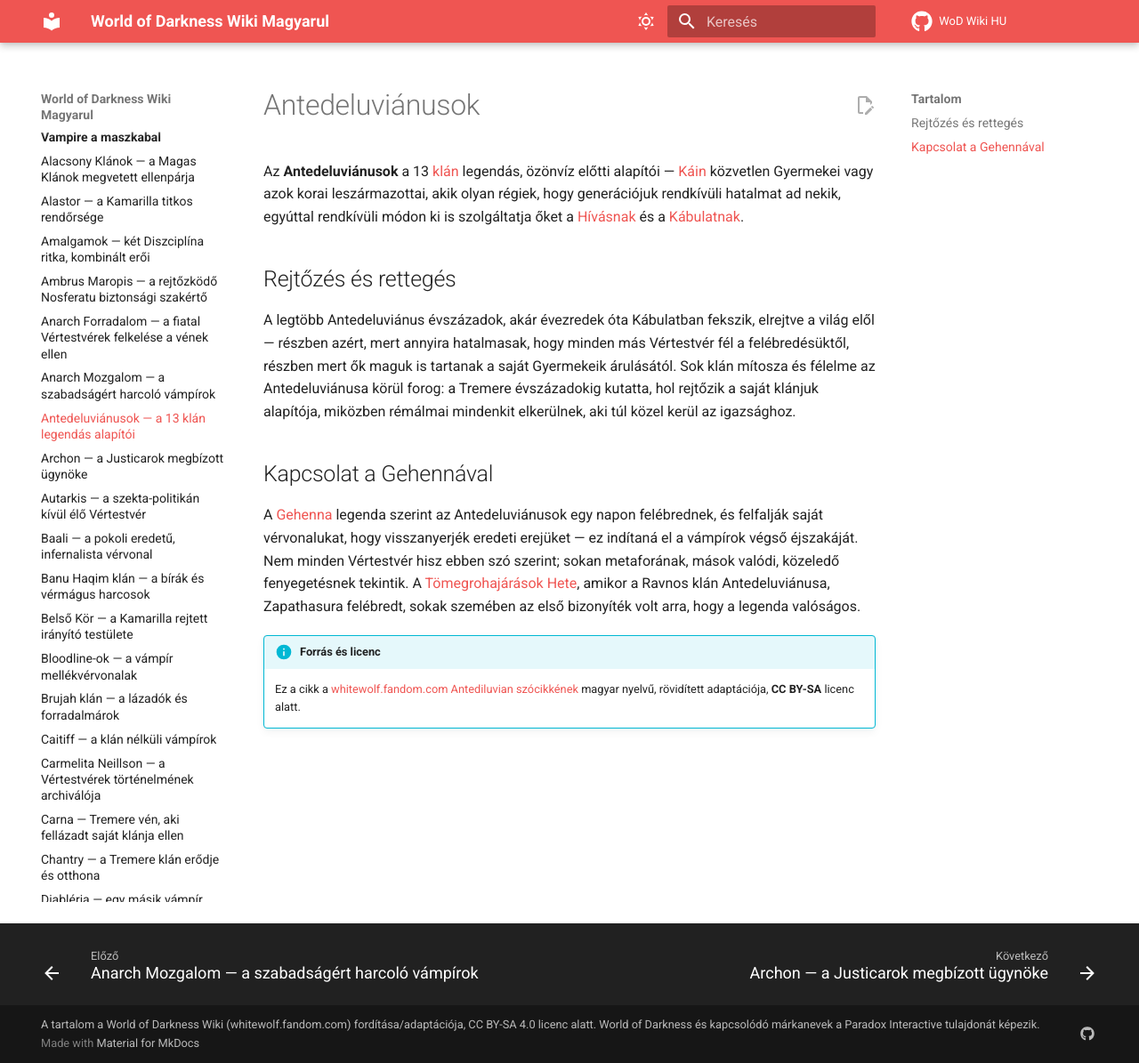
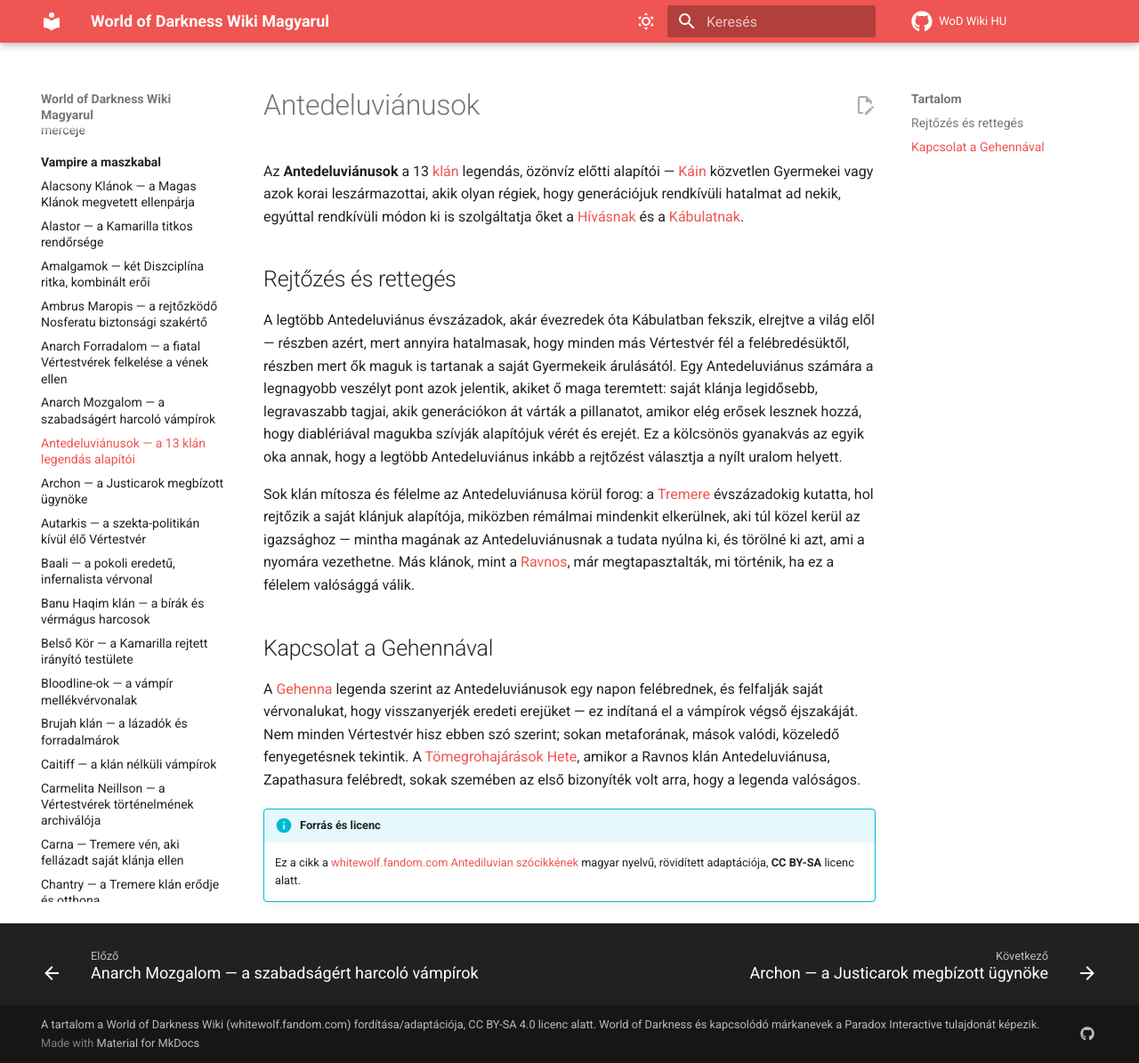
Before and after one commit to davidszentgyorgyi/wod-hu, an MkDocs documentation site: the page built from docs/vampire-a-maszkabal/antedeluvianusok.md, in a window 1280 px wide and 1195 px high. Shown: the whole window at 89% size. Built offline with MkDocs 1.6.1 and Material for MkDocs 9.7.7, drawn with Linux system fonts in a browser that asks for light colours; comment, search, counter and statistics services are not loaded.

Commit message:
Add Methuselah article, expand Antedeluvianusok with mutual-suspicion theme
Methuselah is an original, freely-reworded, longer-form article (per
user request to keep articles fuller/more readable rather than overly
condensed) covering what a millennium-old elder is, how to recognize
one, and the cult dynamics around them. Also expanded antedeluvianusok.md
with a paragraph on why Antediluvians fear their own progeny. Linked
from kain.md.

Co-Authored-By: Claude Sonnet 5 <noreply@anthropic.com>

```diff
--- a/docs/vampire-a-maszkabal/antedeluvianusok.md
+++ b/docs/vampire-a-maszkabal/antedeluvianusok.md
@@ -16,10 +16,18 @@ rendkívüli hatalmat ad nekik, egyúttal rendkívüli módon ki is szolgáltatj
 
 A legtöbb Antedeluviánus évszázadok, akár évezredek óta Kábulatban fekszik, elrejtve a
 világ elől — részben azért, mert annyira hatalmasak, hogy minden más Vértestvér fél a
-felébredésüktől, részben mert ők maguk is tartanak a saját Gyermekeik árulásától. Sok klán
-mítosza és félelme az Antedeluviánusa körül forog: a Tremere évszázadokig kutatta, hol
-rejtőzik a saját klánjuk alapítója, miközben rémálmai mindenkit elkerülnek, aki túl közel
-kerül az igazsághoz.
+felébredésüktől, részben mert ők maguk is tartanak a saját Gyermekeik árulásától. Egy
+Antedeluviánus számára a legnagyobb veszélyt pont azok jelentik, akiket ő maga teremtett:
+saját klánja legidősebb, legravaszabb tagjai, akik generációkon át várták a pillanatot,
+amikor elég erősek lesznek hozzá, hogy diablériával magukba szívják alapítójuk vérét és
+erejét. Ez a kölcsönös gyanakvás az egyik oka annak, hogy a legtöbb Antedeluviánus inkább a
+rejtőzést választja a nyílt uralom helyett.
+
+Sok klán mítosza és félelme az Antedeluviánusa körül forog: a [Tremere](tremere.md)
+évszázadokig kutatta, hol rejtőzik a saját klánjuk alapítója, miközben rémálmai mindenkit
+elkerülnek, aki túl közel kerül az igazsághoz — mintha magának az Antedeluviánusnak a tudata
+nyúlna ki, és törölné ki azt, ami a nyomára vezethetne. Más klánok, mint a
+[Ravnos](ravnos.md), már megtapasztalták, mi történik, ha ez a félelem valósággá válik.
 
 ## Kapcsolat a Gehennával
 
```
Also changed, not shown: CONTENT_MAP.md (+1 -0 lines), docs/vampire-a-maszkabal/kain.md (+2 -1 lines), docs/vampire-a-maszkabal/methuselah.md (added, +61 -0 lines).
